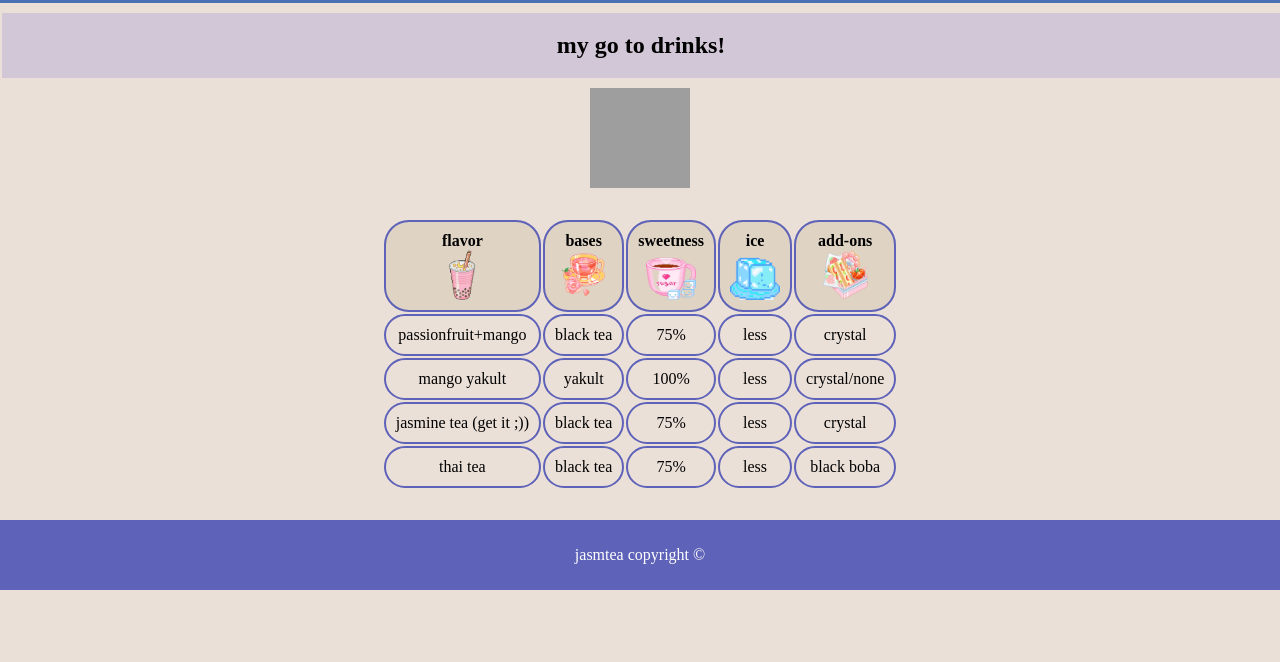
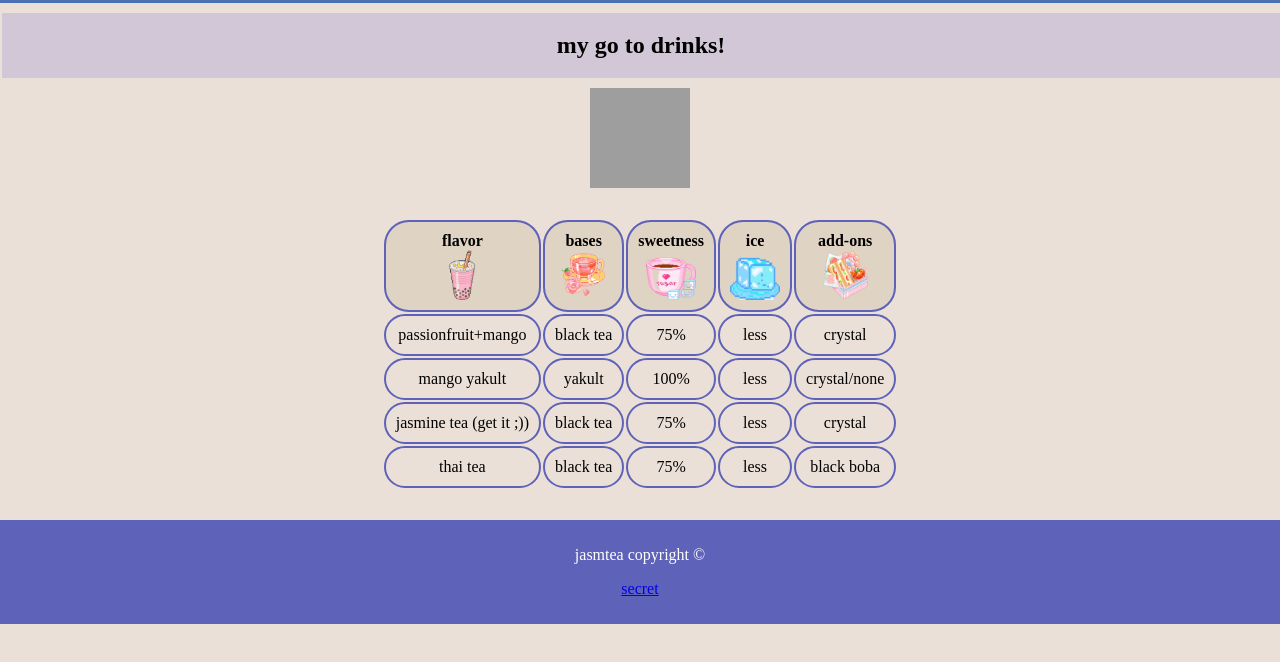
Before and after one commit to jasmtee/jasmtea.github.io., a plain HTML site: page drinks.html in a window 1280 px wide. Shown: the part 102-764 px from the top of the page. Drawn offline with Linux system fonts and the light colour scheme; grey boxes are pictures that could not be loaded; a web font is replaced by a local one.

Commit message:
modified:   drinks.html 	modified:   genshin.html 	modified:   projects.html

```diff
--- a/drinks.html
+++ b/drinks.html
@@ -71,6 +71,9 @@
 
     <footer>
         <p>jasmtea copyright &copy;</p>
+        <p>
+            <a href="./subsite/page1.html">secret</a>
+        </p>
     </footer>
 
 
```
Also changed, not shown: genshin.html (+3 -0 lines), projects.html (+3 -0 lines).
